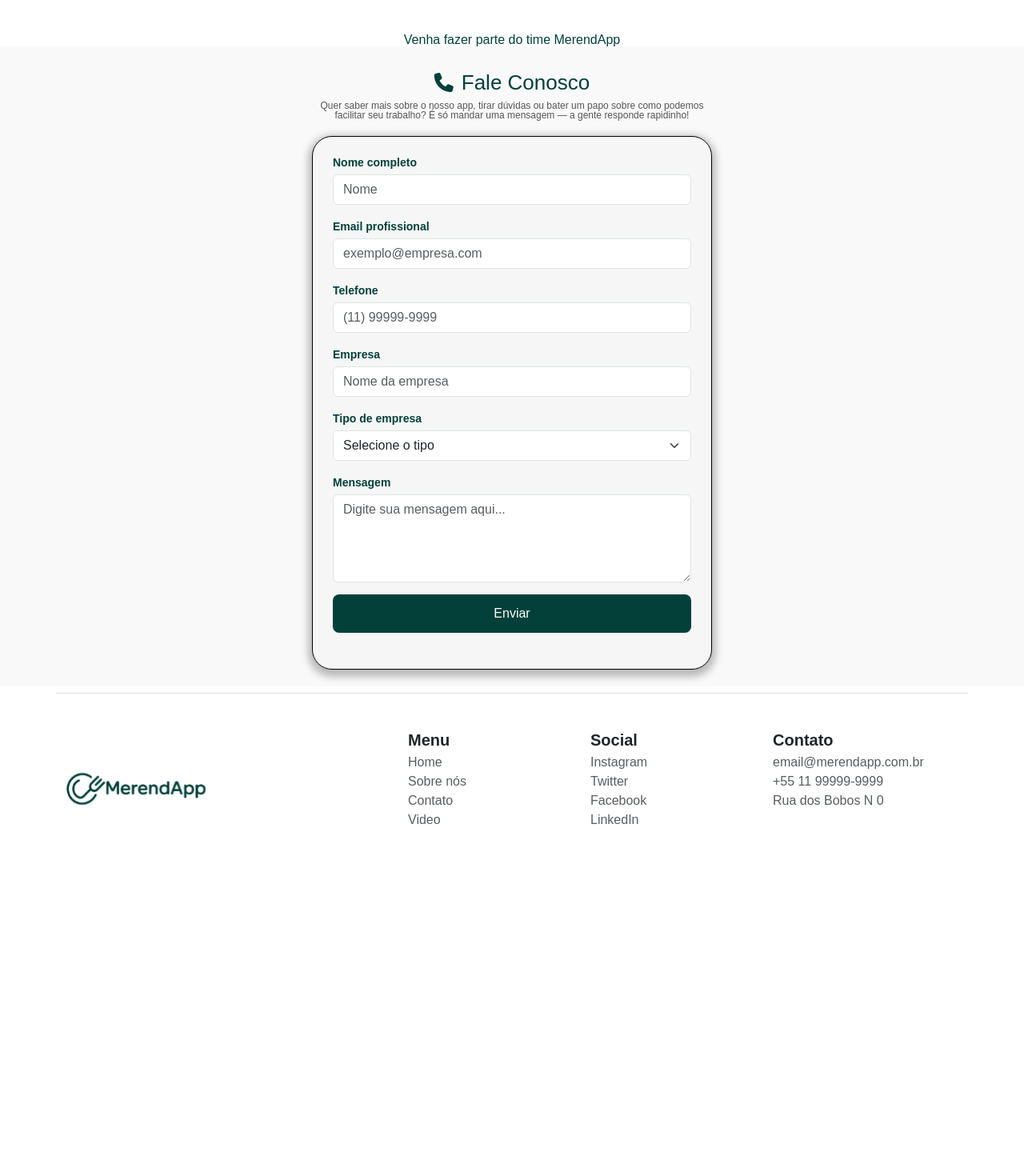
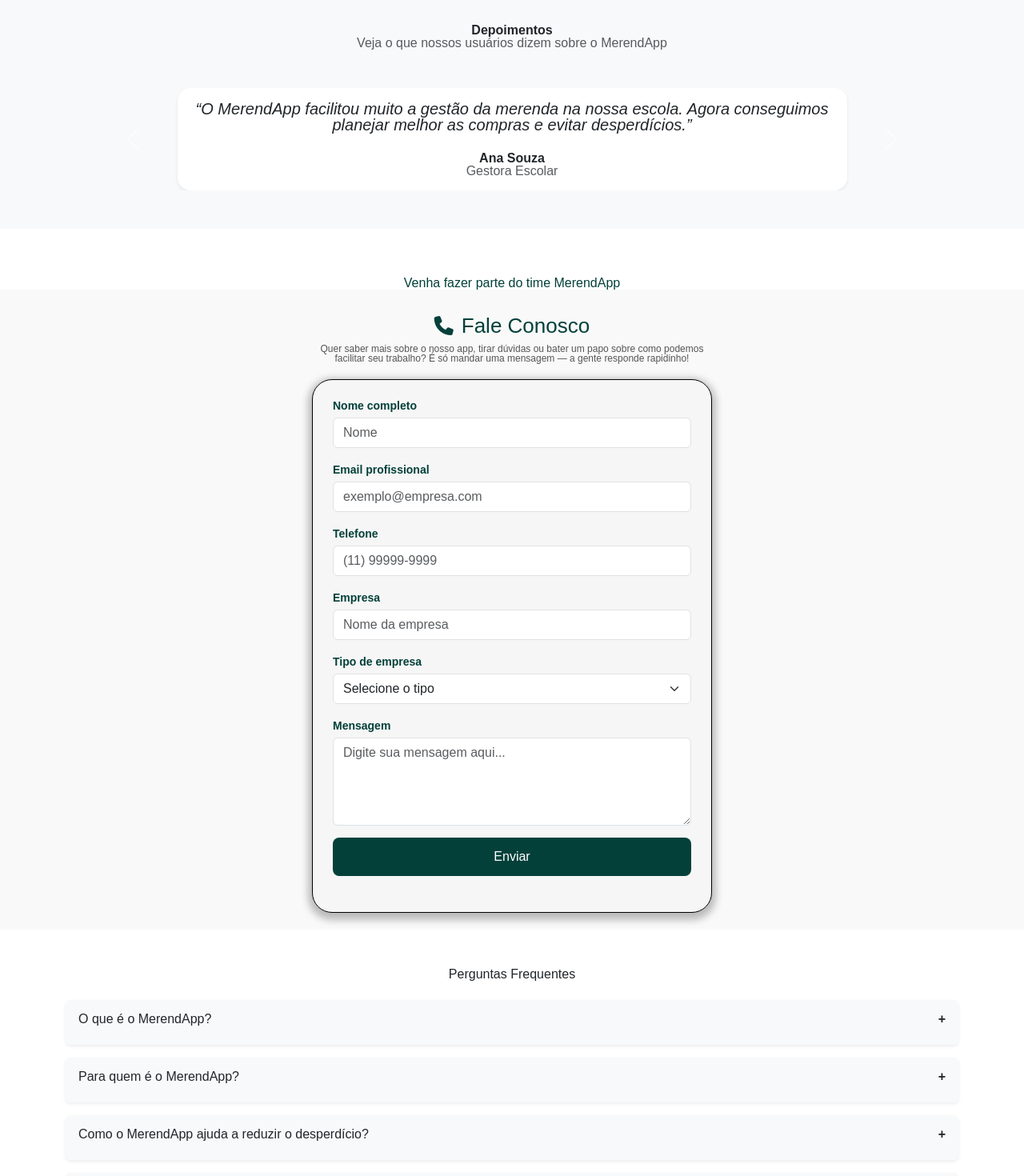
Before and after one commit to gkfreitas/merendApp-frontend, a React (Vite) app: page / in a window 1280 px wide. Shown: the part 2040-3510 px from the top of the page at 80% size. Before the commit the page ends 3153 px from the top, so only its background shows below. Built offline with nearby package versions, Linux system fonts and the light colour scheme.

Commit message:
FAQ, Testimonials and fixes

```diff
--- a/index.html
+++ b/index.html
@@ -3,9 +3,8 @@
 
 <head>
   <meta charset="UTF-8" />
-  <link rel="icon" type="image/svg+xml" href="/vite.svg" />
   <meta name="viewport" content="width=device-width, initial-scale=1.0" />
-  <title>Vite + React</title>
+  <title>MerendApp</title>
 </head>
 
 <body>
--- a/src/App.jsx
+++ b/src/App.jsx
@@ -21,6 +21,8 @@
 import "./App.css";
 
 import ContactForm from "./ContactForm";
+import FAQ from "./FAQ";
+import Testimonials from "./Testimonials";
 
 export default function App() {
   const contactRef = useRef(null);
@@ -250,10 +252,13 @@
               <img src={company5} alt="5" />
             </div>
           </div>
+
+          <Testimonials/>
           <p className="company-subtitle">Venha fazer parte do time MerendApp</p>
         </section>
 
-        <ContactForm/>
+        <ContactForm ref={contactRef} />
+        <FAQ />
       </main>
 
       <div id="customModal" className="custom-modal">
--- a/src/ContactForm.jsx
+++ b/src/ContactForm.jsx
@@ -1,7 +1,7 @@
-import React, { useRef, useState } from "react";
-import './App.css'
+import React, { useRef, useState, forwardRef } from "react";
+import './App.css';
 
-export default function ContactForm() {
+const ContactForm = forwardRef((props, ref) => {
   const formRef = useRef(null);
   const [validated, setValidated] = useState(false);
   const [showModal, setShowModal] = useState(false);
@@ -34,7 +34,7 @@
   };
 
   return (
-    <div className="form-section" id="contact">
+    <div className="form-section" id="contact" ref={ref}>
       <div className="form-container">
         <div className="form-header">
           <div className="form-title">
@@ -66,7 +66,7 @@
                   id="nome"
                   name="nome"
                   placeholder="Nome"
-                  pattern="^[A-ZÁÉÍÓÚÂÊÎÔÛÃÕÀÇ][a-záéíóúâêîôûãõàç]+(?: [A-ZÁÉÍÓÚÂÊÎÔÛÃÕÀÇ][a-záéíóúâêîôûãõàç]+)+$"
+                  pattern="^[A-ZÁÉÍÓÚÂÊÎÔÛÃÕÀÇ][a-záéíóúâêîôûãõàç]+(?: [A-Za-zÁÉÍÓÚÂÊÎÔÛÃÕÀÇáéíóúâêîôûãõàç]+)+$"
                   required
                 />
                 <div className="valid-feedback">Tudo certo!</div>
@@ -184,7 +184,6 @@
         </div>
       </div>
 
-      {/* Modal Bootstrap Simulado com React */}
       {showModal && (
         <div
           className="modal fade show"
@@ -201,24 +200,12 @@
                 ></button>
               </div>
               <div className="modal-body">
-                <p>
-                  <strong>Nome:</strong> {formData.nome}
-                </p>
-                <p>
-                  <strong>Email:</strong> {formData.email}
-                </p>
-                <p>
-                  <strong>Telefone:</strong> {formData.telefone}
-                </p>
-                <p>
-                  <strong>Empresa:</strong> {formData.empresa}
-                </p>
-                <p>
-                  <strong>Tipo:</strong> {formData.tipo}
-                </p>
-                <p>
-                  <strong>Mensagem:</strong> {formData.mensagem}
-                </p>
+                <p><strong>Nome:</strong> {formData.nome}</p>
+                <p><strong>Email:</strong> {formData.email}</p>
+                <p><strong>Telefone:</strong> {formData.telefone}</p>
+                <p><strong>Empresa:</strong> {formData.empresa}</p>
+                <p><strong>Tipo:</strong> {formData.tipo}</p>
+                <p><strong>Mensagem:</strong> {formData.mensagem}</p>
               </div>
               <div className="modal-footer">
                 <button
@@ -235,4 +222,6 @@
       )}
     </div>
   );
-}
+});
+
+export default ContactForm;
--- /dev/null
+++ b/src/FAQ.jsx
@@ -0,0 +1,63 @@
+import { useState } from "react";
+
+export default function FAQ() {
+    const faqs = [
+        {
+            question: "O que é o MerendApp?",
+            answer:
+                "O MerendApp é uma plataforma que conecta escolas e fornecedores para otimizar o processo de compra e venda da merenda escolar, reduzindo desperdícios e garantindo alimentação de qualidade aos alunos."
+        },
+        {
+            question: "Para quem é o MerendApp?",
+            answer:
+                "O sistema foi pensado para atender as necessidades gestores escolares, fornecedores de alimentos e órgãos públicos responsáveis pela merenda."
+        },
+        {
+            question: "Como o MerendApp ajuda a reduzir o desperdício?",
+            answer:
+                "O MerendApp conecta compradores e vendedores de alimentos, fornecendo informações claras sobre ambas as partes interessadas. Dessa forma, facilita negociações mais precisas, evita demoras e excessos nos pedidos e contribui para a redução do desperdício."
+        },
+        {
+            question: "O MerendApp é gratuito?",
+            answer:
+                "O uso do MerendApp pode variar de acordo com o modelo de contratação da instituição. Algumas funcionalidades básicas são gratuitas, enquanto módulos avançados são oferecidos em planos pagos."
+        },
+        {
+            question: "O sistema atende às normas de alimentação escolar?",
+            answer:
+                "Sim. O MerendApp foi desenvolvido considerando as diretrizes do Programa Nacional de Alimentação Escolar (PNAE) e pode ser ajustado conforme exigências locais."
+        }
+    ];
+
+    const [openIndex, setOpenIndex] = useState(null);
+
+    const toggleFAQ = (index) => {
+        setOpenIndex(openIndex === index ? null : index);
+    };
+
+    return (
+        <section className="container my-5">
+            <h2 className="text-center mb-4">Perguntas Frequentes</h2>
+            <div className="d-flex flex-column gap-3">
+                {faqs.map((faq, index) => (
+                    <div
+                        key={index}
+                        className="p-3 rounded shadow-sm bg-light"
+                        style={{ cursor: "pointer" }}
+                        onClick={() => toggleFAQ(index)}
+                    >
+                        <h5 className="mb-2 d-flex justify-content-between align-items-center">
+                            {faq.question}
+                            <span className="fw-bold">
+                                {openIndex === index ? "−" : "+"}
+                            </span>
+                        </h5>
+                        {openIndex === index && (
+                            <p className="mb-0 text-secondary">{faq.answer}</p>
+                        )}
+                    </div>
+                ))}
+            </div>
+        </section>
+    );
+}
--- /dev/null
+++ b/src/Testimonials.jsx
@@ -0,0 +1,88 @@
+// src/Testimonials.jsx
+import React from "react";
+import "./App.css"; // mantém a identidade visual
+
+export default function Testimonials() {
+  const testimonials = [
+    {
+      name: "Ana Souza",
+      role: "Gestora Escolar",
+      text: "O MerendApp facilitou muito a gestão da merenda na nossa escola. Agora conseguimos planejar melhor as compras e evitar desperdícios."
+    },
+    {
+      name: "Carlos Lima",
+      role: "Distribuidor de Alimentos",
+      text: "Com o MerendApp, encontrei novas escolas interessadas nos meus produtos. A plataforma é simples e me ajuda a expandir minha rede de clientes."
+    },
+    {
+      name: "Fernanda Oliveira",
+      role: "Secretária de Educação Municipal",
+      text: "A transparência e a praticidade do MerendApp nos permitem acompanhar todo o fluxo de distribuição de alimentos. É uma solução inovadora para o setor público."
+    }
+  ];
+
+  return (
+    <section className="testimonials-section py-5 bg-light" id="testimonials">
+      <div className="container">
+        <div className="text-center mb-5">
+          <h2 className="fw-bold">Depoimentos</h2>
+          <p className="text-muted">
+            Veja o que nossos usuários dizem sobre o MerendApp
+          </p>
+        </div>
+
+        <div
+          id="testimonialsCarousel"
+          className="carousel slide"
+          data-bs-ride="carousel"
+          data-bs-interval="4000"
+        >
+          <div className="carousel-inner">
+            {testimonials.map((t, index) => (
+              <div
+                key={index}
+                className={`carousel-item ${index === 0 ? "active" : ""}`}
+              >
+                <div className="d-flex justify-content-center">
+                  <div className="card shadow-sm border-0 rounded-4 w-75">
+                    <div className="card-body text-center">
+                      <p className="card-text fs-5 fst-italic">“{t.text}”</p>
+                      <h6 className="mt-4 mb-0 fw-bold">{t.name}</h6>
+                      <small className="text-muted">{t.role}</small>
+                    </div>
+                  </div>
+                </div>
+              </div>
+            ))}
+          </div>
+
+          {/* Controles */}
+          <button
+            className="carousel-control-prev"
+            type="button"
+            data-bs-target="#testimonialsCarousel"
+            data-bs-slide="prev"
+          >
+            <span
+              className="carousel-control-prev-icon"
+              aria-hidden="true"
+            ></span>
+            <span className="visually-hidden">Anterior</span>
+          </button>
+          <button
+            className="carousel-control-next"
+            type="button"
+            data-bs-target="#testimonialsCarousel"
+            data-bs-slide="next"
+          >
+            <span
+              className="carousel-control-next-icon"
+              aria-hidden="true"
+            ></span>
+            <span className="visually-hidden">Próximo</span>
+          </button>
+        </div>
+      </div>
+    </section>
+  );
+}
```
